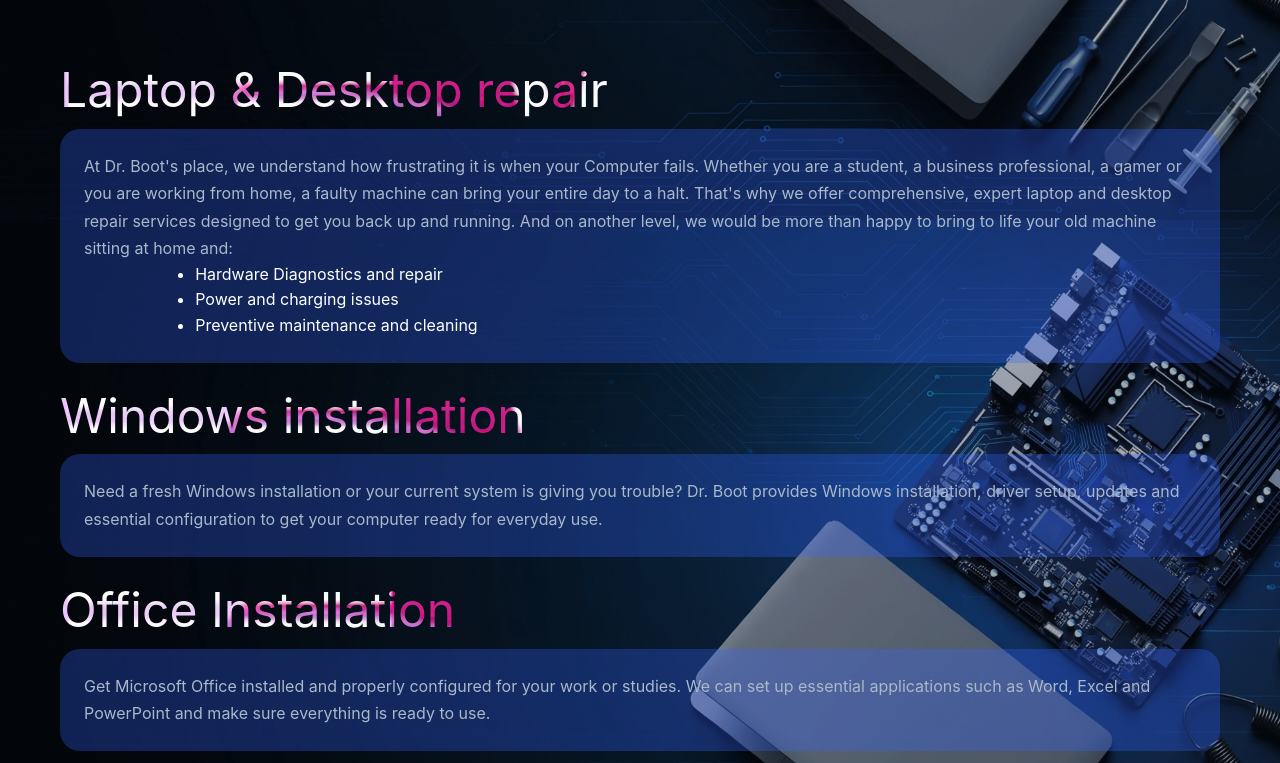
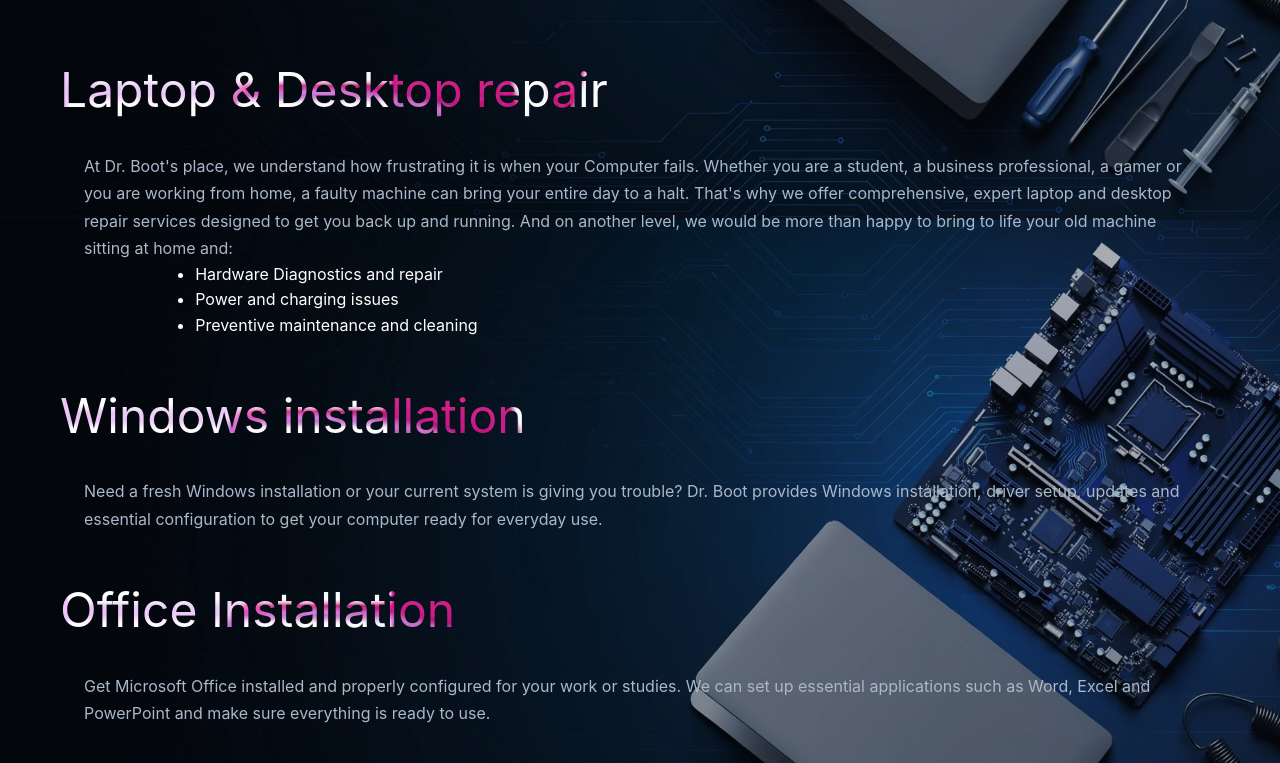
Before and after one commit to waxdax42-crypto/Dr-Boot, a plain HTML site: page index.html in a window 1280 px wide. Shown: the part 2180-2943 px from the top of the page. Drawn offline with Linux system fonts and the light colour scheme.

Commit message:
Clean up style1.css by removing blank lines and comments
Removed excessive blank lines and commented out background color in the .laptop, .window, .m365, .problem, .performance, and .software classes.

```diff
--- a/style1.css
+++ b/style1.css
@@ -313,20 +313,12 @@
 	padding-left: 10%;
 }
 
-
-
-
-
-
-
-
-
-
-
-
-
 .laptop, .window, .m365, .problem, .performance, .software {
-    width: 100%; background: rgba(50,100,255,.3); padding: 24px; border-radius: 20px; margin: 0 0 15px;
+    width: 100%;
+	/*background: rgba(50,100,255,.3);*/
+	padding: 24px;
+	border-radius: 20px;
+	margin: 0 0 15px;
 }
 .laptop p, .window p, .m365 p, .problem p, .performance p, .software p { color: var(--muted); font-size: 1rem; line-height: 1.7; }
 
```
